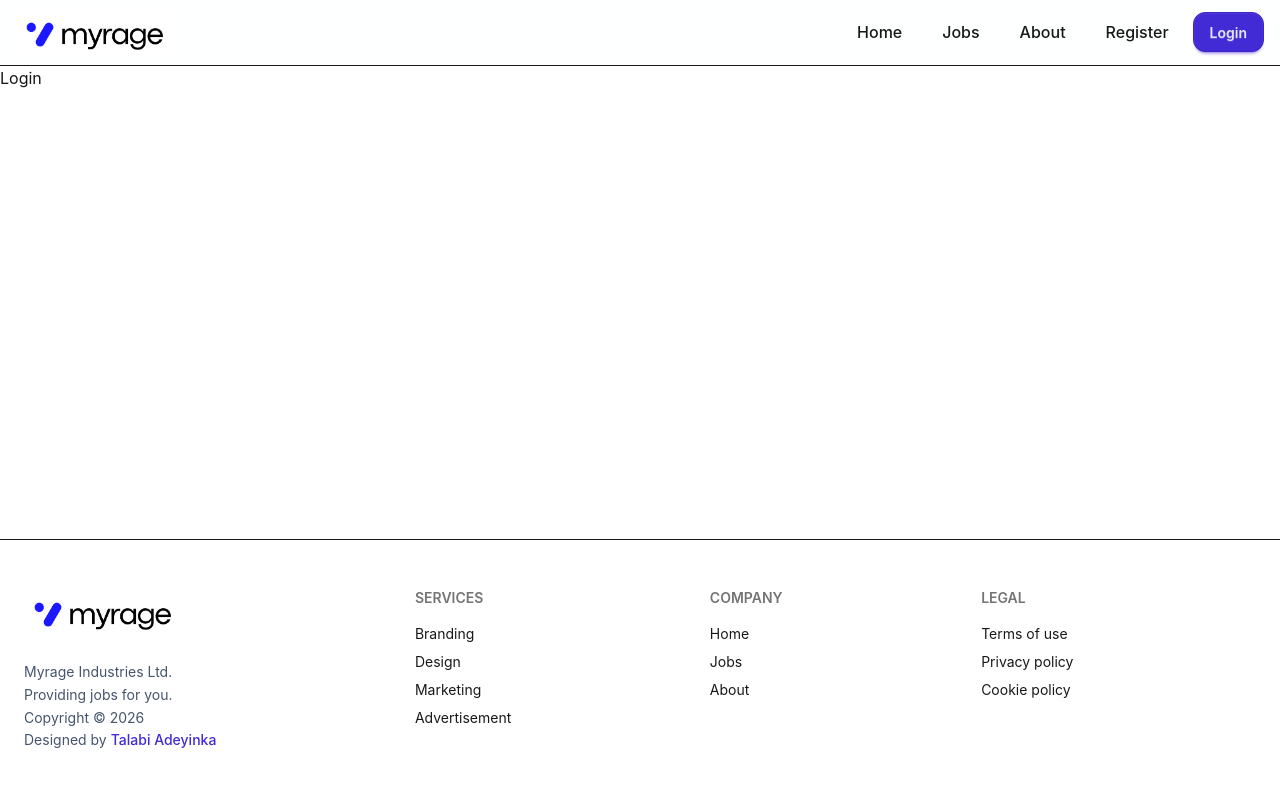
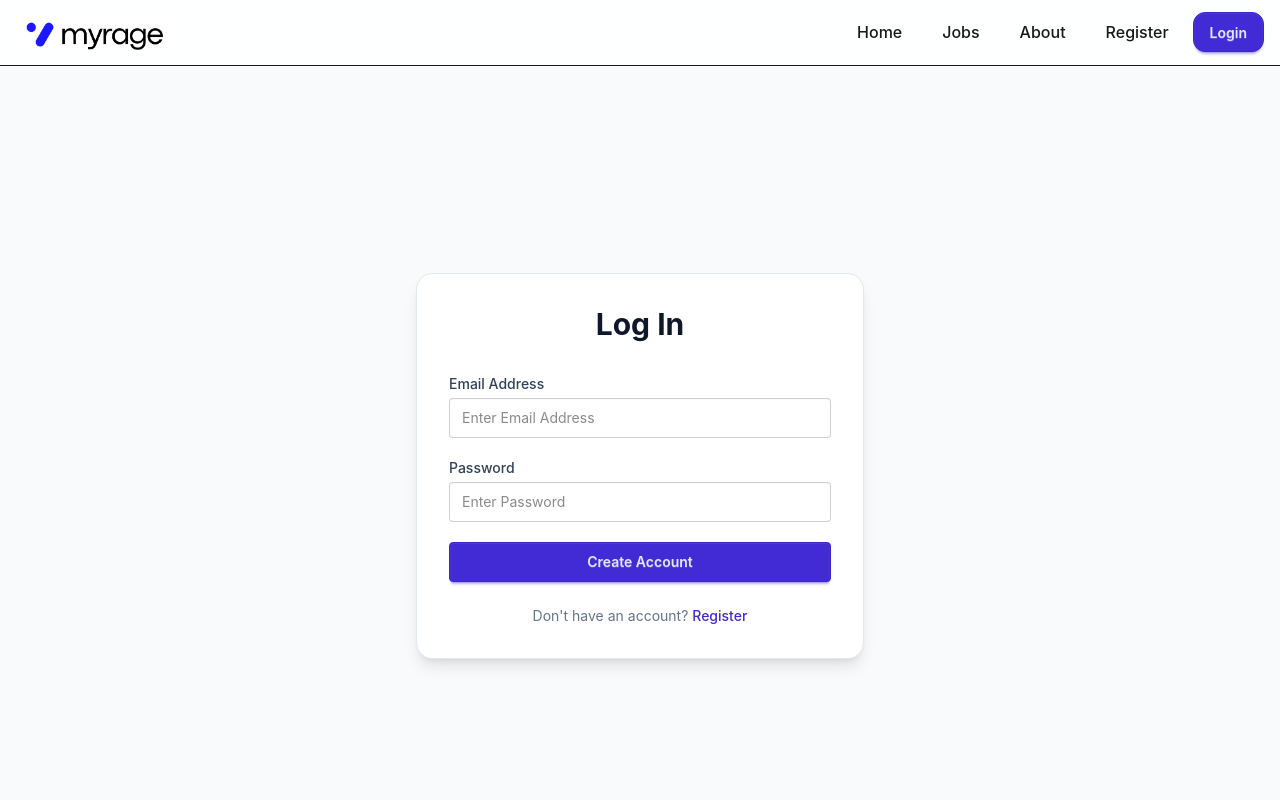
Before and after one commit to azra-ninja/myrage-job-portal-app, a React (Vite) app in the folder frontend/: page /login in a window 1280 px wide. Shown: the top 800 px of the page. Built offline with nearby package versions, Linux system fonts and the light colour scheme.

Commit message:
Finished making the public pages

```diff
--- a/frontend/src/components/JobCard.tsx
+++ b/frontend/src/components/JobCard.tsx
@@ -1,6 +1,7 @@
 import { Link } from "react-router-dom";
 import type { Job } from "../types/Job";
 import { useApplyApplication } from "../tanstack/mutations/useApplyApplication";
+import Loader from "./Loader";
 
 
 const JobCard = ({
@@ -41,7 +42,7 @@ const JobCard = ({
               }}
               disabled={isPending}
             >
-              {isPending ? "Applying..." : "Apply Now"}
+              {isPending ? <Loader /> : "Apply Now"}
             </button>
           </div>
         </div>
--- a/frontend/src/pages/About.tsx
+++ b/frontend/src/pages/About.tsx
@@ -5,7 +5,7 @@ const About = () => {
         {/* Hero */}
         <div className="text-center mb-16">
           <h1 className="text-5xl font-bold text-slate-900">
-            About JobConnect
+            About Myrage
           </h1>
 
           <p className="mt-4 text-lg text-slate-600 max-w-3xl mx-auto">
--- a/frontend/src/pages/Job.tsx
+++ b/frontend/src/pages/Job.tsx
@@ -60,7 +60,7 @@ const Job = () => {
                onClick={() => applyJob(job?._id)}
                disabled={isPending}
               >
-                {isPending ? "Applying..." : "Apply Now"}
+                {isPending ? <Loader /> : "Apply Now"}
               </button>
 
               <button className="border border-slate-300 px-6 py-3 rounded-xl hover:bg-slate-50 transition">
--- a/frontend/src/pages/Login.tsx
+++ b/frontend/src/pages/Login.tsx
@@ -1,11 +1,86 @@
-
+import { useState } from "react";
+import Loader from "../components/Loader";
+import { Link } from "react-router-dom";
+import { useLogin } from "../tanstack/mutations/useLogin";
 
 const Login = () => {
+  const [email, setEmail] = useState("");
+  const [password, setPassword] = useState("");
+
+  const { mutate: loginUser, isPending } = useLogin();
+
+  const handleSubmit = (e: React.FormEvent) => {
+    e.preventDefault();
+
+    const formData = new FormData();
+
+    formData.append("email", email);
+    formData.append("password", password);
+
+    loginUser(formData);
+  };
   return (
-    <div>
-      Login
-    </div>
-  )
-}
+    <section className="min-h-screen bg-slate-50 flex items-center justify-center py-12 px-6">
+      <div className="w-full max-w-md">
+        {/* Card */}
+        <div className="bg-white shadow-lg rounded-2xl border border-slate-200 p-8">
+          {/* Header */}
+          <div className="text-center mb-8">
+            <h1 className="text-3xl font-bold text-slate-900">
+              Log In
+            </h1>
+          </div>
 
-export default Login
+          {/* Form */}
+          <form className="space-y-5" onSubmit={handleSubmit}>
+            {/* Email */}
+            <div>
+              <label className="block text-sm font-medium text-slate-700 mb-1">
+                Email Address
+              </label>
+
+              <input
+                type="email"
+                placeholder="Enter Email Address"
+                className="input input-bordered w-full"
+                onChange={(e) => setEmail(e.target.value)}
+              />
+            </div>
+
+            {/* Password */}
+            <div>
+              <label className="block text-sm font-medium text-slate-700 mb-1">
+                Password
+              </label>
+
+              <input
+                type="password"
+                placeholder="Enter Password"
+                className="input input-bordered w-full"
+                onChange={(e) => setPassword(e.target.value)}
+              />
+            </div>
+            {/* Submit */}
+            <button type="submit" className="btn btn-primary w-full">
+              {isPending ? <Loader /> : "Create Account"}
+            </button>
+          </form>
+
+          {/* Footer */}
+          <div className="text-center mt-6">
+            <p className="text-slate-500 text-sm">
+              Don't have an account?{" "}
+              <Link to="/register">
+                <span className="text-primary font-medium cursor-pointer">
+                  Register
+                </span>
+              </Link>
+            </p>
+          </div>
+        </div>
+      </div>
+    </section>
+  );
+};
+
+export default Login;
--- a/frontend/src/pages/Register.tsx
+++ b/frontend/src/pages/Register.tsx
@@ -1,4 +1,37 @@
+import { useState } from "react";
+import { Link } from "react-router-dom";
+import { useRegister } from "../tanstack/mutations/useRegister";
+import Loader from "../components/Loader";
+
 const Register = () => {
+  const [name, setName] = useState("");
+  const [email, setEmail] = useState("");
+  const [password, setPassword] = useState("");
+  const [image, setImage] = useState<File | null>(null);
+  const [resume, setResume] = useState<File | null>(null);
+
+  const { mutate: register, isPending, error } = useRegister();
+
+  const handleSubmit = (e: React.FormEvent) => {
+    e.preventDefault();
+
+    const formData = new FormData();
+
+    formData.append("name", name);
+    formData.append("email", email);
+    formData.append("password", password);
+
+    if (image) {
+      formData.append("image", image);
+    }
+
+    if (resume) {
+      formData.append("resume", resume);
+    }
+
+    register(formData);
+  };
+
   return (
     <section className="min-h-screen bg-slate-50 flex items-center justify-center py-12 px-6">
       <div className="w-full max-w-md">
@@ -16,17 +49,18 @@ const Register = () => {
           </div>
 
           {/* Form */}
-          <form className="space-y-5">
+          <form className="space-y-5" onSubmit={handleSubmit}>
             {/* Full Name */}
             <div>
               <label className="block text-sm font-medium text-slate-700 mb-1">
-                Full Name
+                Name
               </label>
 
               <input
                 type="text"
-                placeholder="John Doe"
+                placeholder="Enter Name"
                 className="input input-bordered w-full"
+                onChange={(e) => setName(e.target.value)}
               />
             </div>
 
@@ -38,8 +72,9 @@ const Register = () => {
 
               <input
                 type="email"
-                placeholder="john@example.com"
+                placeholder="Enter Email Address"
                 className="input input-bordered w-full"
+                onChange={(e) => setEmail(e.target.value)}
               />
             </div>
 
@@ -51,39 +86,62 @@ const Register = () => {
 
               <input
                 type="password"
-                placeholder="••••••••"
+                placeholder="Enter Password"
                 className="input input-bordered w-full"
+                onChange={(e) => setPassword(e.target.value)}
               />
             </div>
 
-            {/* Confirm Password */}
+            {/* Image */}
             <div>
               <label className="block text-sm font-medium text-slate-700 mb-1">
-                Confirm Password
+                Upload Image
               </label>
 
               <input
-                type="password"
-                placeholder="••••••••"
-                className="input input-bordered w-full"
+                type="file"
+                className="file-input file-input-bordered w-full"
+                accept=".jpg,.jpeg,.png"
+                onChange={(e) => {
+                  const image = e.target.files?.[0];
+
+                  if (image) {
+                    setImage(image);
+                  }
+                }}
               />
+
+              <p className="text-xs text-slate-500 mt-1">
+                Accepted formats: JPG, JPEG, PNG
+              </p>
             </div>
 
-            {/* Role */}
+            {/* Resume */}
             <div>
               <label className="block text-sm font-medium text-slate-700 mb-1">
-                Register As
+                Upload Resume
               </label>
 
-              <select className="select select-bordered w-full">
-                <option>Job Seeker</option>
-                <option>Employer</option>
-              </select>
+              <input
+                type="file"
+                className="file-input file-input-bordered w-full"
+                accept=".pdf,.doc,.docx"
+                onChange={(e) => {
+                  const resume = e.target.files?.[0];
+
+                  if (resume) {
+                    setResume(resume);
+                  }
+                }}
+              />
+
+              <p className="text-xs text-slate-500 mt-1">
+                Accepted formats: PDF, DOCX
+              </p>
             </div>
-
             {/* Submit */}
             <button type="submit" className="btn btn-primary w-full">
-              Create Account
+              {isPending ? <Loader /> : "Create Account"}
             </button>
           </form>
 
@@ -91,9 +149,11 @@ const Register = () => {
           <div className="text-center mt-6">
             <p className="text-slate-500 text-sm">
               Already have an account?{" "}
-              <span className="text-primary font-medium cursor-pointer">
-                Sign In
-              </span>
+              <Link to="/login">
+                <span className="text-primary font-medium cursor-pointer">
+                  Log In
+                </span>
+              </Link>
             </p>
           </div>
         </div>
--- a/frontend/src/tanstack/mutations/useLogin.ts
+++ b/frontend/src/tanstack/mutations/useLogin.ts
@@ -0,0 +1,27 @@
+import { useMutation } from "@tanstack/react-query";
+import { loginUser } from "../../api/api";
+import { useNavigate } from "react-router-dom";
+import { toast } from "react-toastify";
+
+export const useLogin = () => {
+  const navigate = useNavigate();
+  return useMutation({
+    mutationFn: (formData: FormData) => loginUser(formData),
+    onSuccess: (data) => {
+      localStorage.setItem("token", data.token);
+      navigate("/dashboard");
+      toast.success("🎉 Logged In Successfully");
+    },
+    onError: (error: any) => {
+      const errors = error?.response?.data?.errors;
+
+      if (errors && Array.isArray(errors)) {
+        errors.forEach((err: any) => {
+          toast.error(err.message);
+        });
+      } else {
+        toast.error(error?.response?.data?.message || "Something went wrong");
+      }
+    },
+  });
+};
--- a/frontend/src/tanstack/mutations/useRegister.ts
+++ b/frontend/src/tanstack/mutations/useRegister.ts
@@ -0,0 +1,27 @@
+import { useMutation } from "@tanstack/react-query";
+import { useNavigate } from "react-router-dom";
+import { registerUser } from "../../api/api";
+import { toast } from "react-toastify";
+
+export const useRegister = () => {
+  const navigate = useNavigate();
+  return useMutation({
+    mutationFn: (formData: FormData) => registerUser(formData),
+    onSuccess: (data) => {
+      localStorage.setItem("token", data.token);
+      navigate("/dashboard");
+      toast.success("🎉 Registered Successfully");
+    },
+    onError: (error: any) => {
+      const errors = error?.response?.data?.errors;
+
+      if (errors && Array.isArray(errors)) {
+        errors.forEach((err: any) => {
+          toast.error(err.message);
+        });
+      } else {
+        toast.error(error?.response?.data?.message || "Something went wrong");
+      }
+    },
+  });
+};
--- a/frontend/src/types/User.ts
+++ b/frontend/src/types/User.ts
@@ -2,6 +2,7 @@ export interface User {
   _id: string;
   name: string;
   email: string;
+  password: string;
   role: "admin" | "applicant";
   image: string;
   resume: string;
@@ -11,9 +12,11 @@ export interface RegisterUserInput {
   name: string;
   email: string;
   password: string;
+  image: string;
+  resume: string;
 }
 
-export interface UserResponse {
+export interface RegisterUserResponse {
   token: string;
 }
 
```
Also changed, not shown: frontend/src/api/api.ts (+4 -6 lines), frontend/src/layouts/DashboardLayout.tsx (+10 -2 lines), 3 other files (tests, documents, lock files or other folders).
